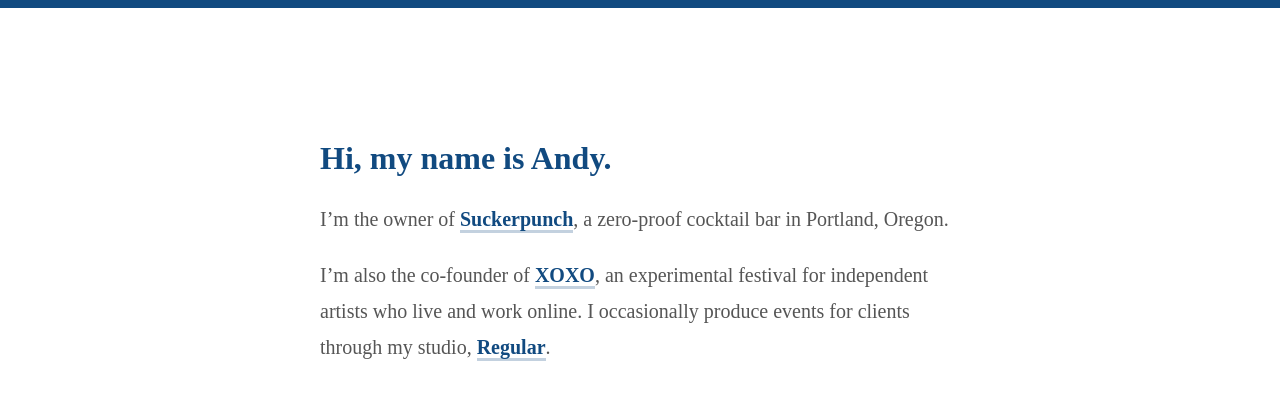
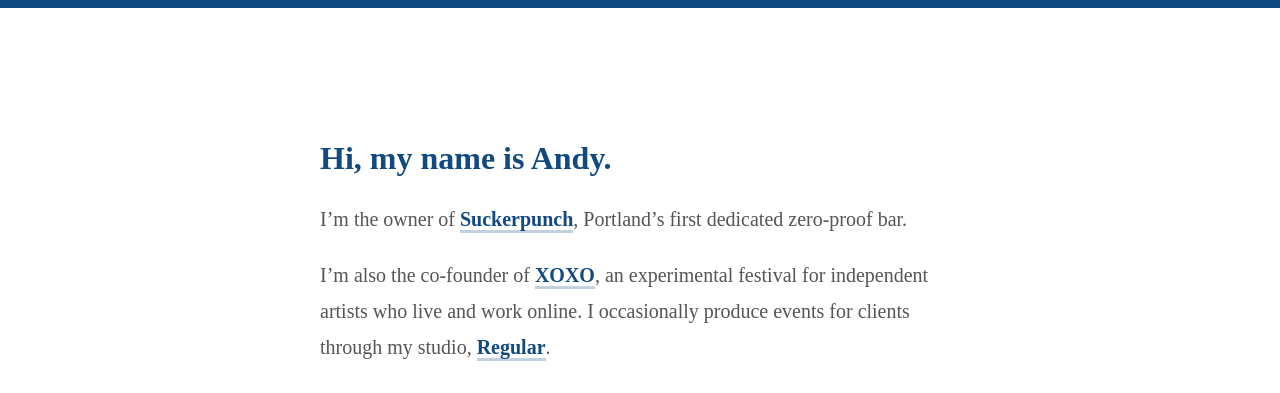
Before and after one commit to andymcmillan/andymcmillan, a Jekyll site: the page built from index.md, in a window 1280 px wide. Shown: the top 393 px of the page. Built offline with Jekyll 4.4.1, drawn with Linux system fonts in a browser that asks for light colours.

Commit message:
Update index.md

```diff
--- a/index.md
+++ b/index.md
@@ -5,7 +5,7 @@
 
 # Hi, my name is Andy.
 
-I’m the owner of [Suckerpunch](https://suckerpunch.bar/), a zero-proof cocktail bar in Portland, Oregon.
+I’m the owner of [Suckerpunch](https://suckerpunch.bar/), Portland's first dedicated zero-proof bar.
 
 I’m also the co-founder of [XOXO](https://xoxofest.com/), an experimental festival for independent artists who live and work online. I occasionally produce events for clients through my studio, [Regular](https://regular.events/).
 
```
